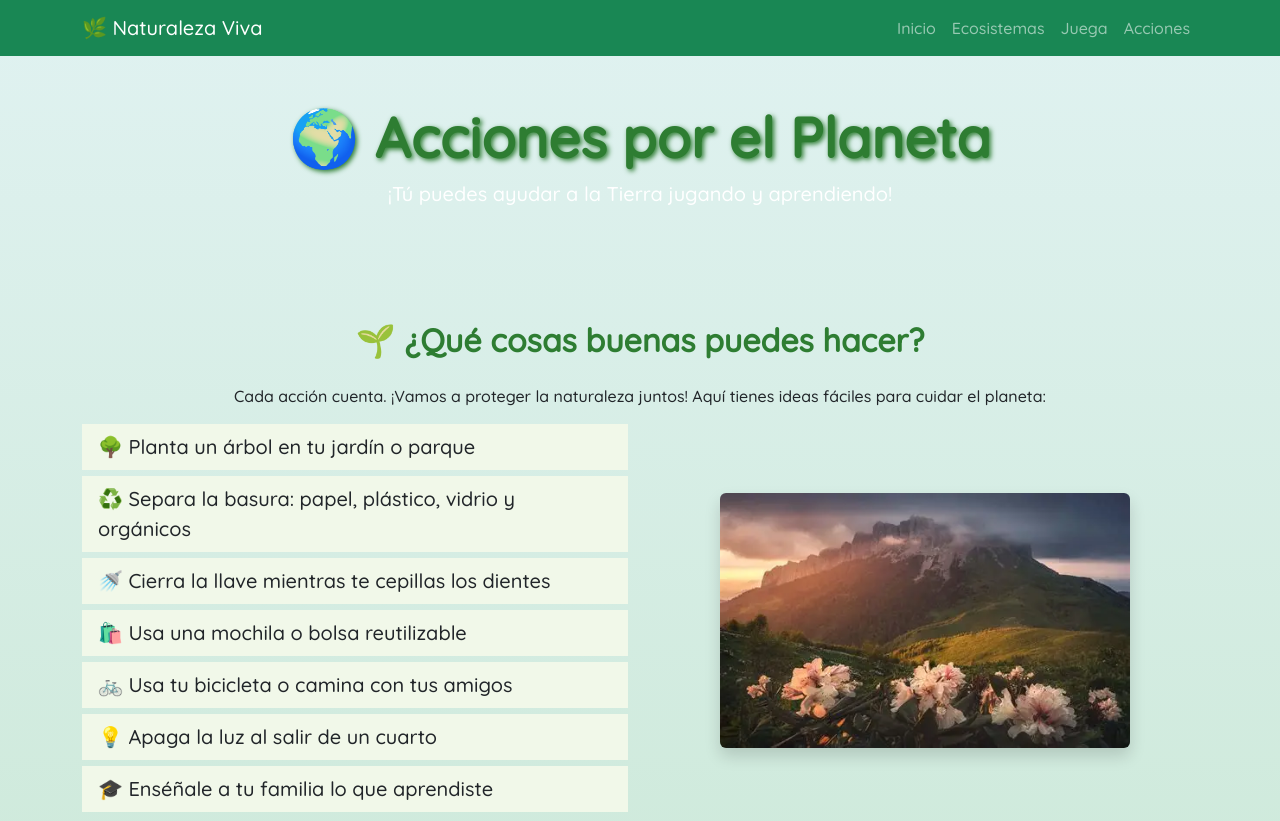
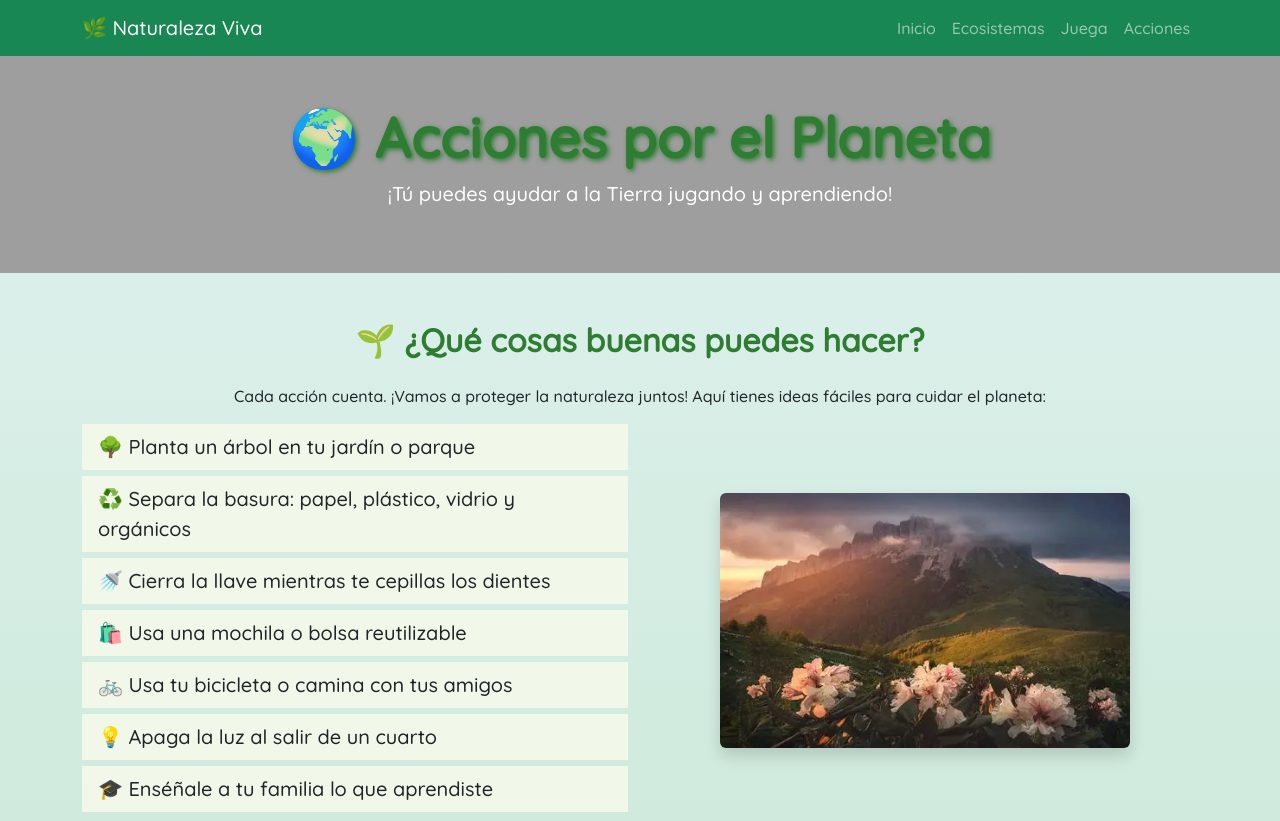
Before and after one commit to VELVET416-cloud/naturaleza-viva, a plain HTML site: page acciones.html in a window 1280 px wide. Shown: the top 821 px of the page. Drawn offline with nearby package versions, Linux system fonts and the light colour scheme; the site is published under a folder, as on GitHub Pages, so addresses that start at the root find nothing.

Commit message:
Update acciones.css

```diff
--- a/acciones.css
+++ b/acciones.css
@@ -1,7 +1,7 @@
 /* Estilo personalizado para acciones.html */
 
 header {
-  background-image: url('/image_copy_15.png');
+  background-image: url('image_copy_15.png');
   background-size: cover;
   background-position: center;
 
```
